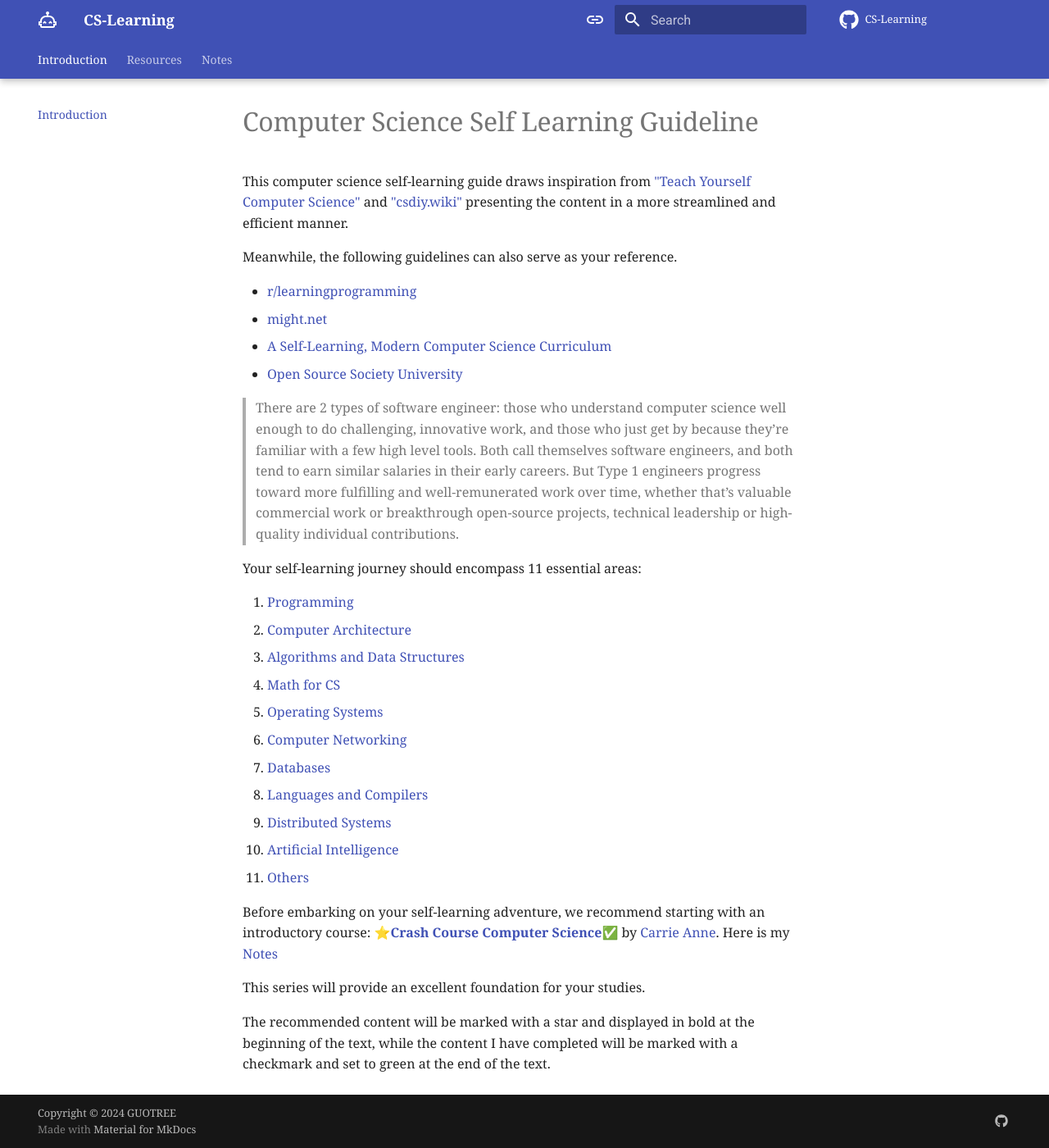
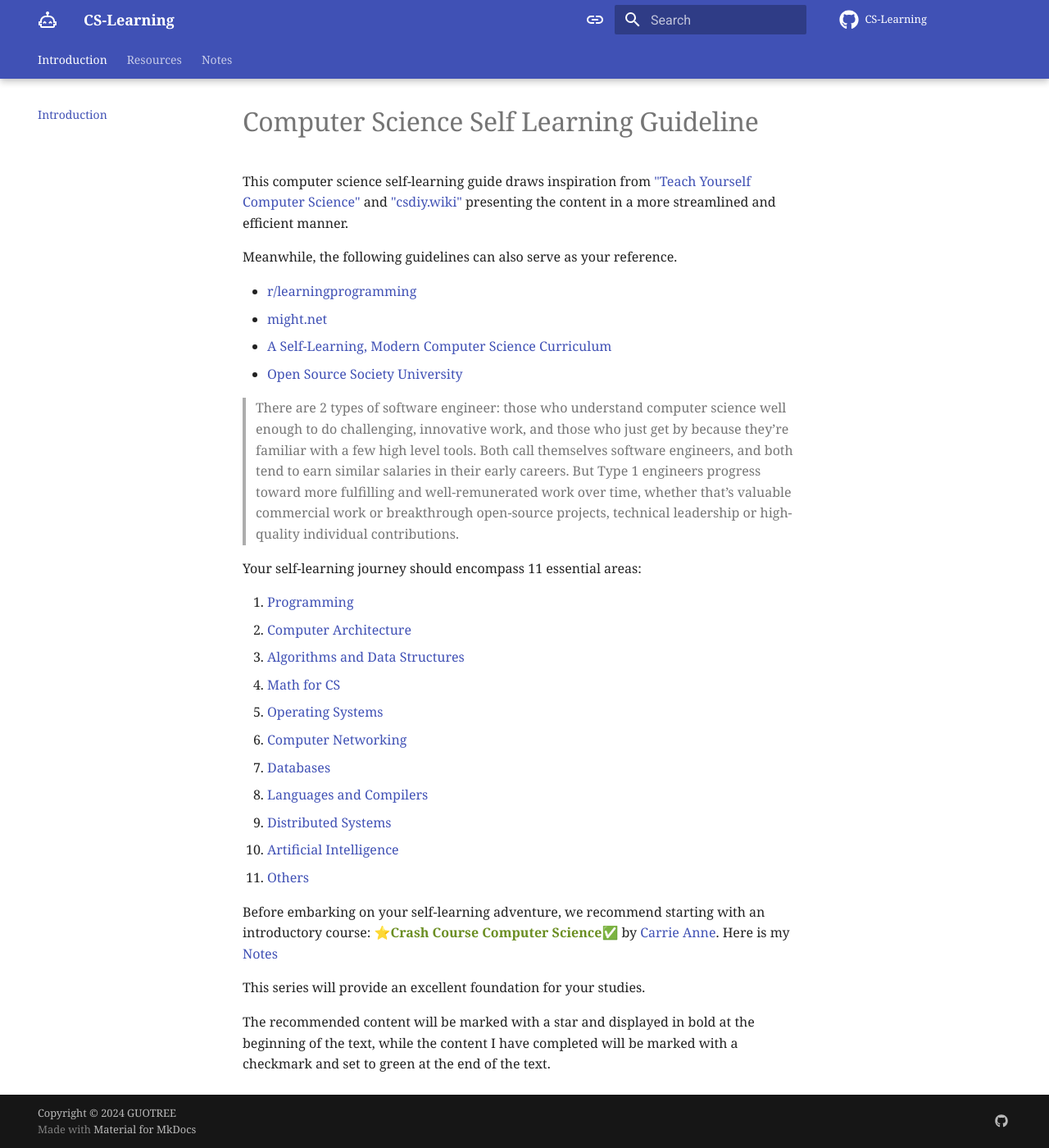
Before and after one commit to guotree/CS-Learning, an MkDocs documentation site: the page built from docs/index.md, in a window 1280 px wide and 1400 px high, scrolled down 19 px. Shown: the whole window at 82% size. Built offline with MkDocs 1.6.1 and Material for MkDocs 9.7.7, drawn with Linux system fonts in a browser that asks for light colours; comment, search, counter and statistics services are not loaded.

Commit message:
add !important

```diff
--- a/docs/stylesheets/extra.css
+++ b/docs/stylesheets/extra.css
@@ -1,6 +1,6 @@
 body
 {
-    font-family:Georgia;
+    font-family: Georgia;
 }
 
 h1
@@ -35,7 +35,7 @@ td, th
 
 .finish
 {
-    color: green;
+    color: olivedrab !important;
 }
 
 .finish::after
```
